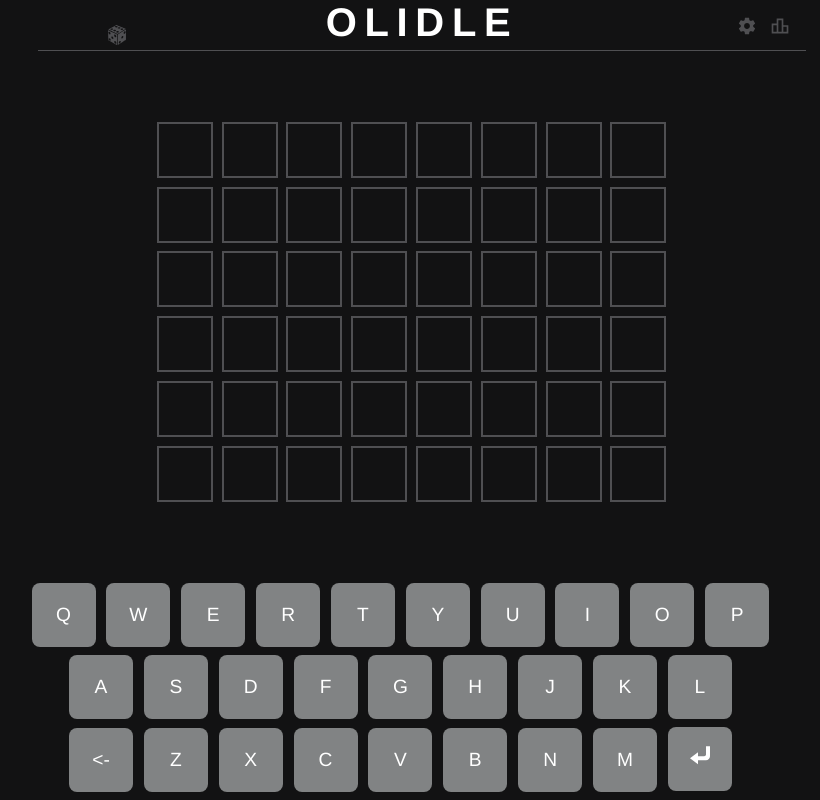
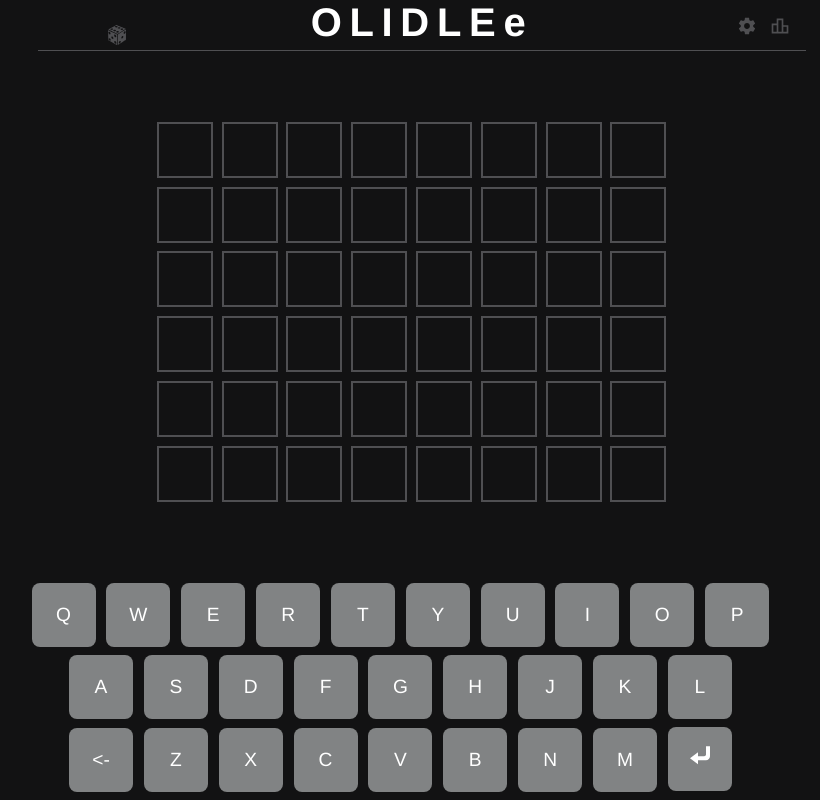
Before and after one commit to ocrebb776/8-letter-olidle, a plain HTML site: page index.html in a window 1280 px wide. Shown: the whole page, without its empty margins (226-1046 px from the left). Drawn offline with nearby package versions, Linux system fonts and the light colour scheme.

Commit message:
Update index.html

```diff
--- a/index.html
+++ b/index.html
@@ -26,7 +26,7 @@
 
 <body>
     <div class="header">
-        <div class="wordle"><b>OLIDLE</div></div><button class="random"onclick="norand()"><img class="qmark"src="dice.svg"></button>
+        <div class="wordle"><b>OLIDLEe</div></div><button class="random"onclick="norand()"><img class="qmark"src="dice.svg"></button>
 <img class="stats" src="stats.svg"><img class="settings" src="settings.svg"></img></img></img></b><br>
             <div class="b"><b>
 <table>
```
